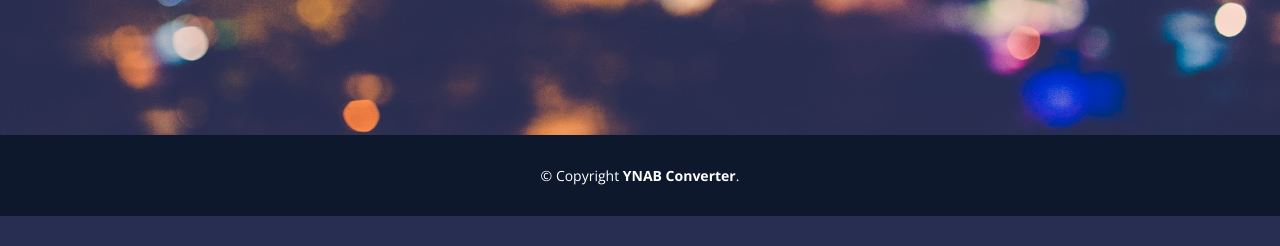
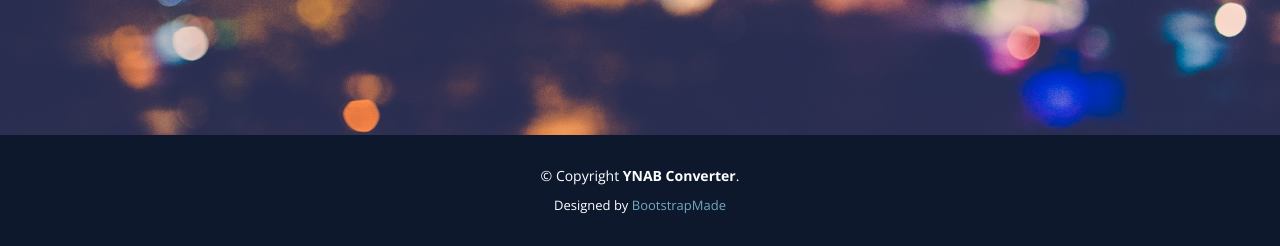
Before and after one commit to AmirAttoun/YNAB-Converter, a FastAPI app: page / in a window 1280 px wide. Shown: the part 665-911 px from the top of the page. Before the commit the page ends 881 px from the top, so only its background shows below. Run offline with FastAPI, Linux system fonts and the light colour scheme; some libraries are stand-ins or nearby versions.

Commit message:
Added Design Disclaimer

```diff
--- a/templates/layout.html
+++ b/templates/layout.html
@@ -67,6 +67,13 @@
       <div class="copyright">
         &copy; Copyright <strong><span>YNAB Converter</span></strong>.
       </div>
+      <div class="credits">
+        <!-- All the links in the footer should remain intact. -->
+        <!-- You can delete the links only if you purchased the pro version. -->
+        <!-- Licensing information: https://bootstrapmade.com/license/ -->
+        <!-- Purchase the pro version with working PHP/AJAX contact form: https://bootstrapmade.com/free-bootstrap-coming-soon-template-countdwon/ -->
+        Designed by <a href="https://bootstrapmade.com/">BootstrapMade</a>
+      </div>
     </div>
   </footer><!-- End #footer -->
 </body>
```
